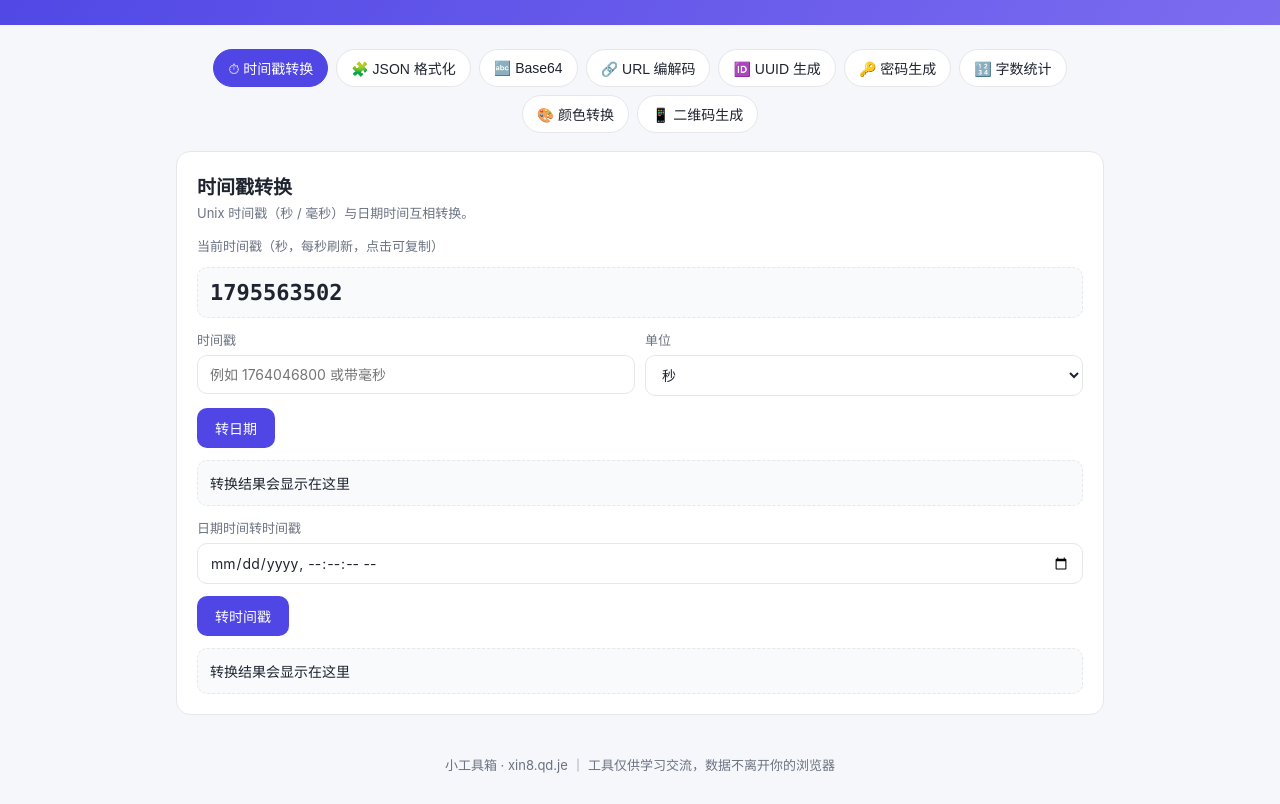
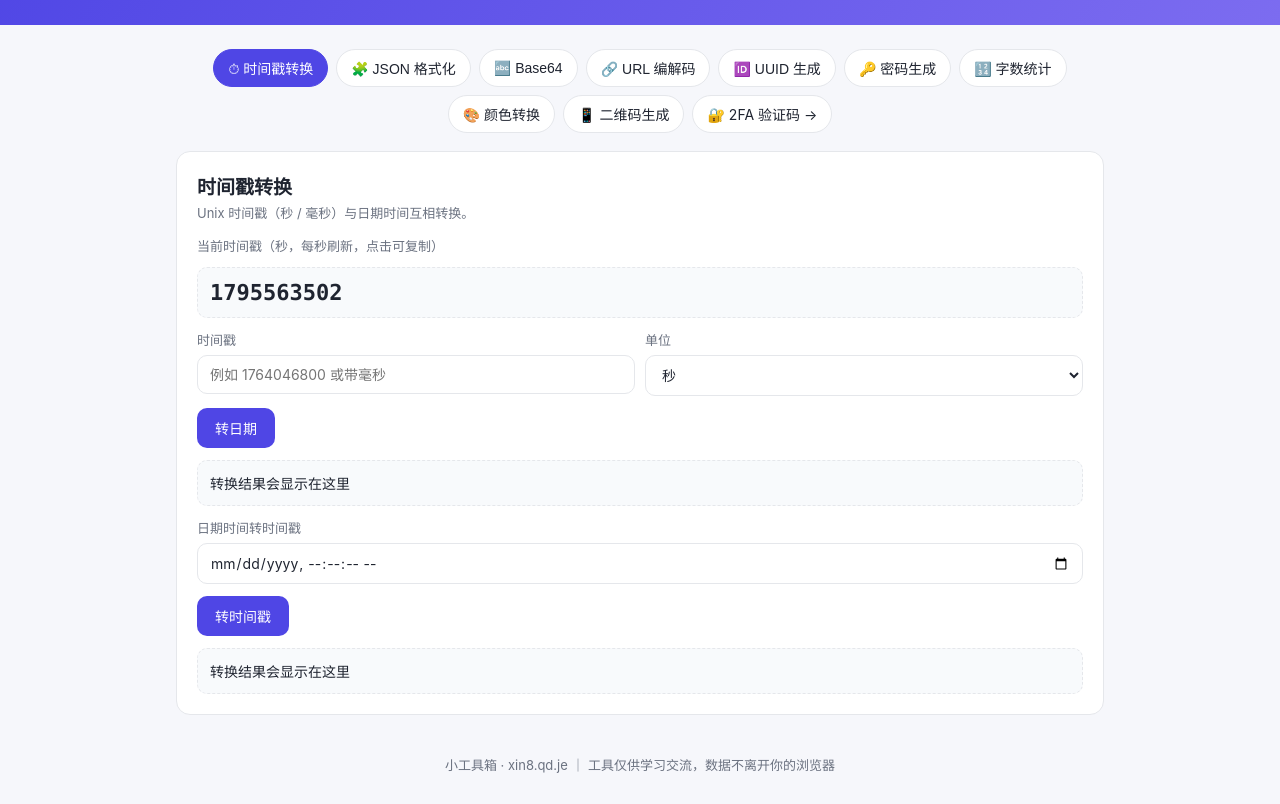
Before and after one commit to xinger12/xin8-tools, a plain HTML site: page index.html in a window 1280 px wide. Shown: the part 103-907 px from the top of the page. Drawn offline with Linux system fonts and the light colour scheme.

Commit message:
nav: add 2FA entry

```diff
--- a/index.html
+++ b/index.html
@@ -60,6 +60,7 @@ footer a{color:var(--brand);text-decoration:none}
     <button data-t="count">🔢 字数统计</button>
     <button data-t="color">🎨 颜色转换</button>
     <button data-t="qr">📱 二维码生成</button>
+    <a href="/2fa.html" style="border:1px solid var(--line);background:var(--card);color:var(--ink);padding:8px 14px;border-radius:999px;font-size:14px;text-decoration:none">🔐 2FA 验证码 →</a>
   </nav>
 
   <section class="panel on" id="p-ts">
```
